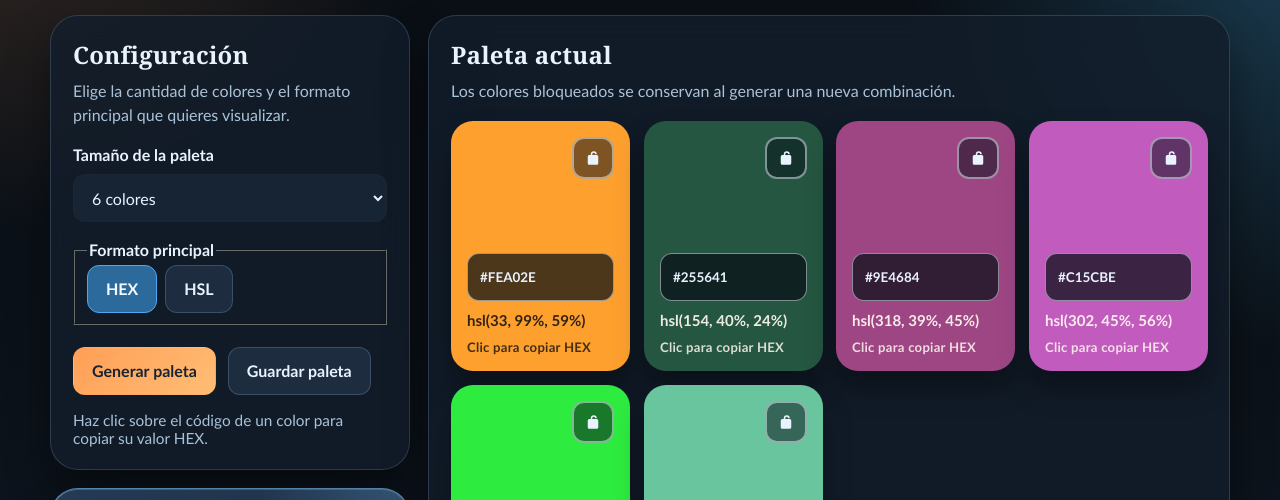
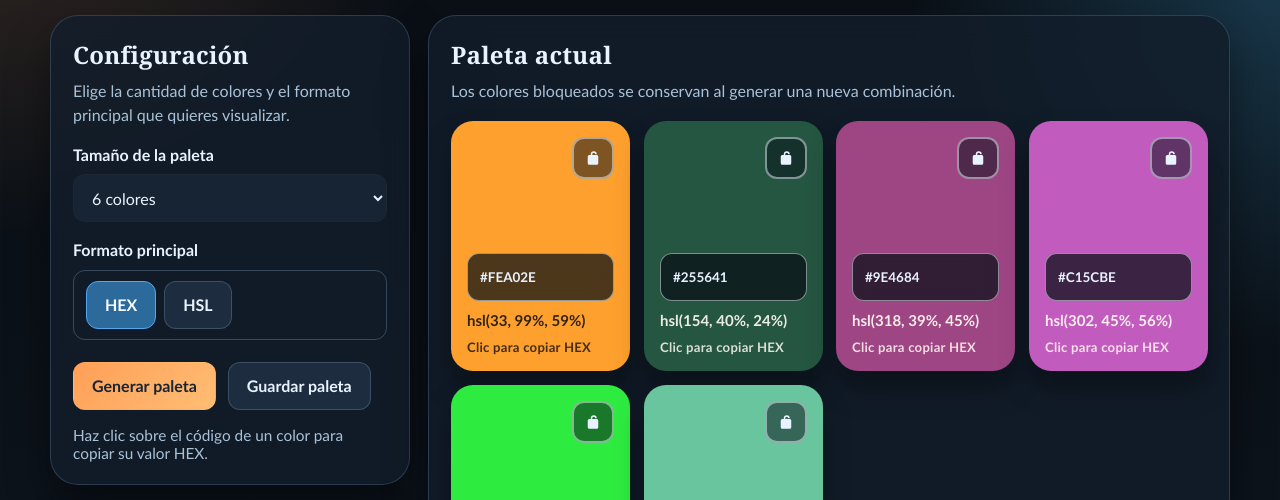
Before and after one commit to gerardodamacosta-ui/ProyectoM1_Gerardo-Acosta, a plain HTML site: page Desarrollo/index.html in a window 1280 px wide. Shown: the part 233-733 px from the top of the page. Drawn offline with Linux system fonts and the light colour scheme.

Commit message:
Fix: Corrección de espacios entre textos y recuadros

```diff
--- a/Desarrollo/css/style.css
+++ b/Desarrollo/css/style.css
@@ -166,12 +166,25 @@ select:focus-visible,
 .field-group {
 	margin: 0;
 	display: grid;
-	gap: 10px;
+	gap: 0;
 }
 
 .field-group label,
 .field-group legend {
 	font-weight: 700;
+	display: block;
+	line-height: 1.2;
+	margin: 0 0 10px;
+}
+
+fieldset.field-group {
+	border: none;
+	padding: 0;
+}
+
+fieldset.field-group legend {
+	padding: 0;
+	margin-bottom: 10px;
 }
 
 select,
@@ -204,6 +217,9 @@ select {
 	display: inline-flex;
 	gap: 8px;
 	flex-wrap: wrap;
+	border: 1px solid rgba(156, 194, 230, 0.28);
+	border-radius: var(--radius-sm);
+	padding: 10px 12px;
 }
 
 .toggle-button,
```
